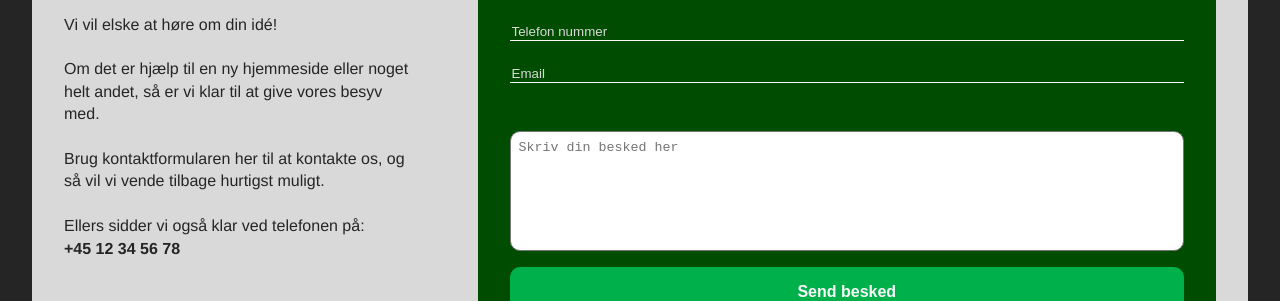
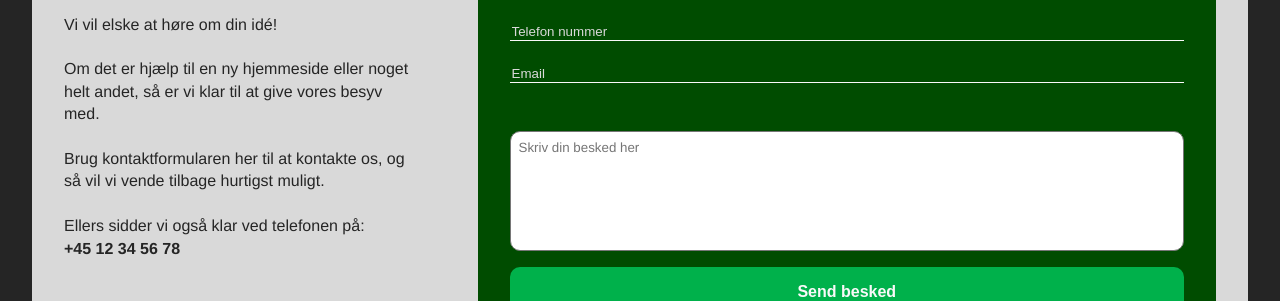
Before and after one commit to Steffen-Svenningsen/levels, a React (Create React App) app: page /levels/cases/outdoor-games in a window 1280 px wide. Shown: the part 2360-2661 px from the top of the page. Built offline with nearby package versions, Linux system fonts and the light colour scheme.

Commit message:
Correct font-family for textarea in form component

```diff
--- a/src/App.css
+++ b/src/App.css
@@ -940,6 +940,7 @@ footer .footer-bottom {
   height: 120px;
   border-radius: 10px;
   outline: none;
+  font-family: Helvetica, Arial, sans-serif;
 }
 
 .contact-form form button {
```
